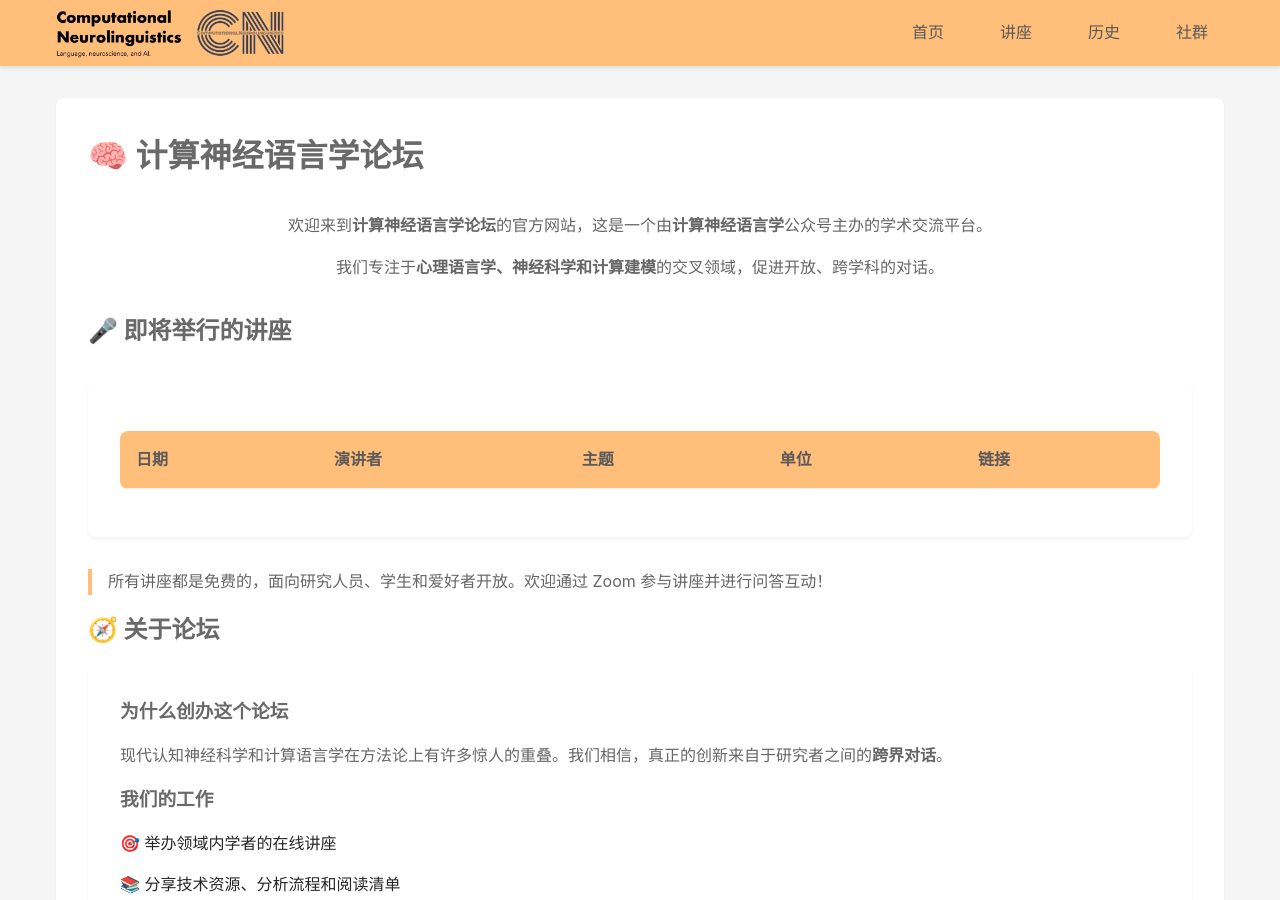
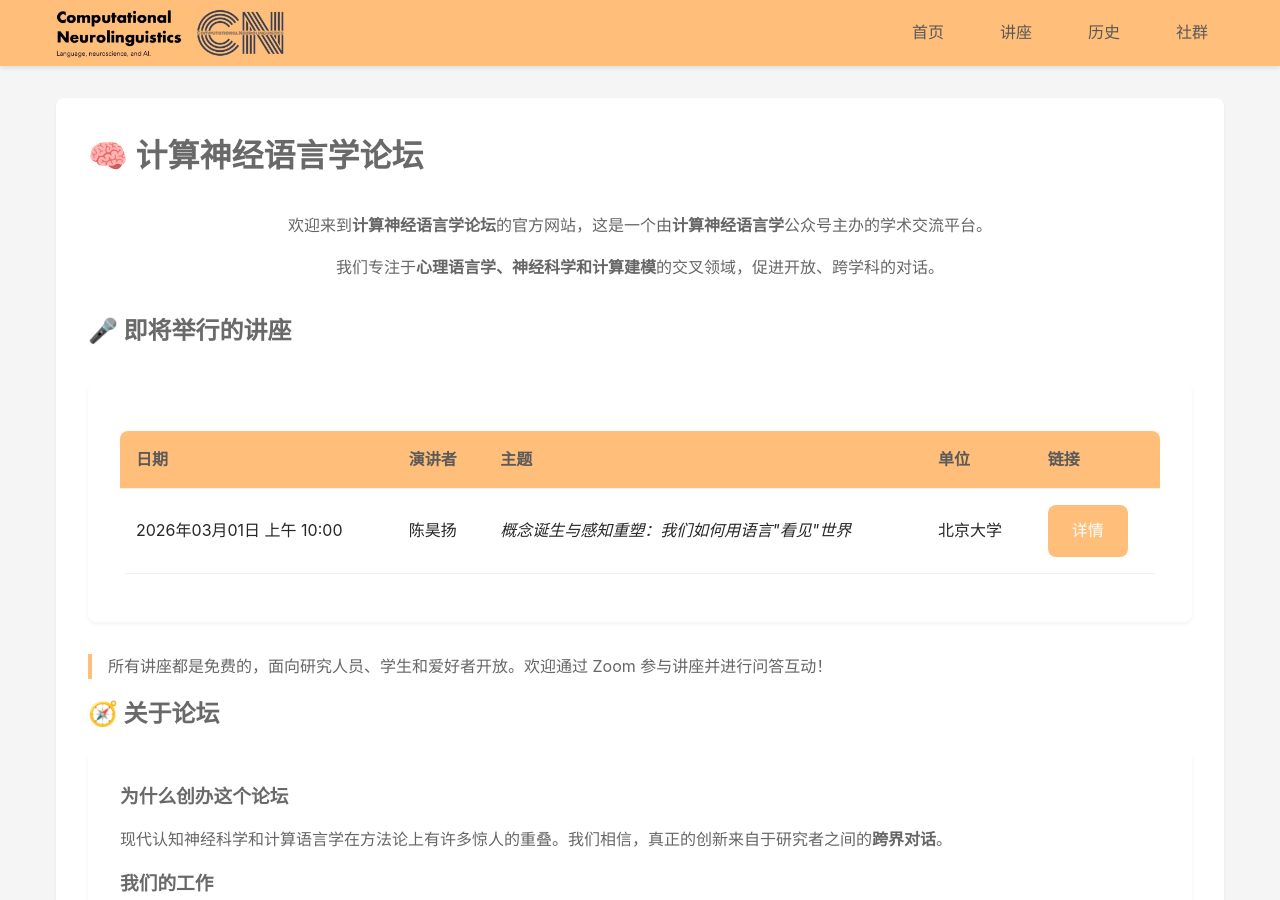
Before and after one commit to xufengduan/Computational-Neurolinguistics-Forum, a Jekyll site: the page built from README.md, in a window 1280 px wide and 900 px high. Built offline with Jekyll 4.4.1, drawn with Linux system fonts in a browser that asks for light colours; some of the changed lines change nothing that is shown.

Commit message:
update haoyang

```diff
--- a/_data/events.yml
+++ b/_data/events.yml
@@ -183,3 +183,23 @@ events:
       丁鼐，浙江大学生物医学工程与仪器科学学院研究员，生物医学工程教育部重点实验室副主任。主要研究领域为听觉、语言、音乐理解的认知神经机制，在Nature Neuroscience，Nature Human Behaviour等期刊发表论文数十篇，连续多年入选爱思唯尔“中国高被引学者”，获国际听觉领域的APAN青年科学家奖，Society for Neurobiology of Language（语言神经生物学学会）理事会成员。
     video_link: https://cuhk.zoom.us/rec/share/nXVBXhiyZ0PJZzNbaCJMANIgKOfEgrJikudCoEyu2UH85lvB6EnX-n8kVZHD2N4.4pAS9nK78laR6f24
     video_password: 4%JJWBT@
+
+  - date: 2026-03-01 10:00
+    speaker: 陈昊扬
+    title: 概念诞生与感知重塑：我们如何用语言"看见"世界
+    institution: 北京大学
+    permalink: 2026-03-Chen-Haoyang
+    photo: haoyang.jpg
+    status: active
+    zoom_link: https://cuhk.zoom.us/j/95891053788?pwd=lWyxDJW0hy9Bkjaubfo9pmUz9qUh7h.1
+    zoom_id: 958 9105 3788
+    zoom_password: 213165
+    abstract: |
+      人类智能的核心能力之一是从复杂的感官经验中抽象出概念（符号化），并在此基础上发展出语言。然而，概念如何从底层感知中"脱离"出来，以及语言系统如何反向塑造我们的感知过程，在计算层面仍缺乏统一的解释。本次报告将围绕以下两项研究展开：
+      首先，我将探讨概念是如何自下而上形成的。我们将介绍一个统一的概念认知计算框架——CATS Net。该模型通过双模块架构，模拟了人类如何从高维感官体验中提取低维概念，并随后在脱离直接感官输入的情况下进行知觉任务与交流。模型-大脑拟合分析表明，这种自发形成的概念空间与人类腹侧枕颞皮层（VOTC）的表征结构高度对齐。
+      随后，我将进一步探讨语言经验如何反向调节视觉感知。通过对比具有不同语言经验的视觉模型，我们发现引入语言经验能显著提升模型对人类VOTC神经表征的解释力。此外，结合脑损伤患者的数据，我们表明：语言网络（左侧角回）与视觉皮层之间的白质连接完整性，会直接影响这一语言经验优势。
+    bio: |
+      陈昊扬现于北京大学毕彦超实验室就读心理学博士。他目前结合使用特殊被试人群与深度学习模型，来研究人脑语言系统与视觉系统的交互过程。其研究成果已发表于Nature Human Behavior, Nature Computational Science。
+    outline: |
+      1. 讲座内容
+      2. 问答环节
--- /dev/null
+++ b/events/2026-03-Chen-Haoyang/index.md
@@ -0,0 +1,68 @@
+---
+layout: event
+title: 概念诞生与感知重塑：我们如何用语言"看见"世界
+speaker: 陈昊扬
+institution: 北京大学
+date: 2026-03-01 10:00
+permalink: /events/2026-03-Chen-Haoyang/
+zoom_link: |
+  https://cuhk.zoom.us/j/95891053788?pwd=lWyxDJW0hy9Bkjaubfo9pmUz9qUh7h.1
+abstract: |
+  人类智能的核心能力之一是从复杂的感官经验中抽象出概念（符号化），并在此基础上发展出语言。然而，概念如何从底层感知中"脱离"出来，以及语言系统如何反向塑造我们的感知过程，在计算层面仍缺乏统一的解释。本次报告将围绕以下两项研究展开：
+  首先，我将探讨概念是如何自下而上形成的。我们将介绍一个统一的概念认知计算框架——CATS Net。该模型通过双模块架构，模拟了人类如何从高维感官体验中提取低维概念，并随后在脱离直接感官输入的情况下进行知觉任务与交流。模型-大脑拟合分析表明，这种自发形成的概念空间与人类腹侧枕颞皮层（VOTC）的表征结构高度对齐。
+  随后，我将进一步探讨语言经验如何反向调节视觉感知。通过对比具有不同语言经验的视觉模型，我们发现引入语言经验能显著提升模型对人类VOTC神经表征的解释力。此外，结合脑损伤患者的数据，我们表明：语言网络（左侧角回）与视觉皮层之间的白质连接完整性，会直接影响这一语言经验优势。
+
+bio: |
+  陈昊扬现于北京大学毕彦超实验室就读心理学博士。他目前结合使用特殊被试人群与深度学习模型，来研究人脑语言系统与视觉系统的交互过程。其研究成果已发表于Nature Human Behavior, Nature Computational Science。
+
+outline: |
+  1. 讲座内容
+  2. 问答环节
+
+zoom_id: 958 9105 3788
+zoom_password: 213165
+status: upcoming
+photo: haoyang.jpg
+---
+
+## 讲座简介
+
+{% if page.abstract %}
+{{ page.abstract }}
+{% else %}
+本次讲座将探讨{{ page.title }}。具体内容即将更新。
+{% endif %}
+
+## 演讲者简介
+
+{% if page.bio %}
+{{ page.bio }}
+{% else %}
+{{ page.speaker }}是{{ page.institution }}的研究人员。
+{% endif %}
+
+## 参与方式
+
+- 时间：{{ page.date | date: "%Y年%m月%d日" }} {% assign hour = page.date | date: "%H" | plus: 0 %}{% if hour < 12 %}上午{% else %}下午{% endif %} {{ page.date | date: "%H:%M" }}（北京时间）
+- 平台：Zoom
+- 语言：中文
+
+## 讲座大纲
+
+{% if page.outline %}
+{{ page.outline }}
+{% else %}
+1. 引言
+2. 主要内容
+3. 讨论
+4. 问答环节
+{% endif %}
+
+## 相关资源
+
+{% if page.resources %}
+{{ page.resources }}
+{% else %}
+- 预读材料即将更新
+- 讲座回放将在讲座结束后提供
+{% endif %}
```
Also changed, not shown: assets/images/speakers/haoyang.jpg (added).
